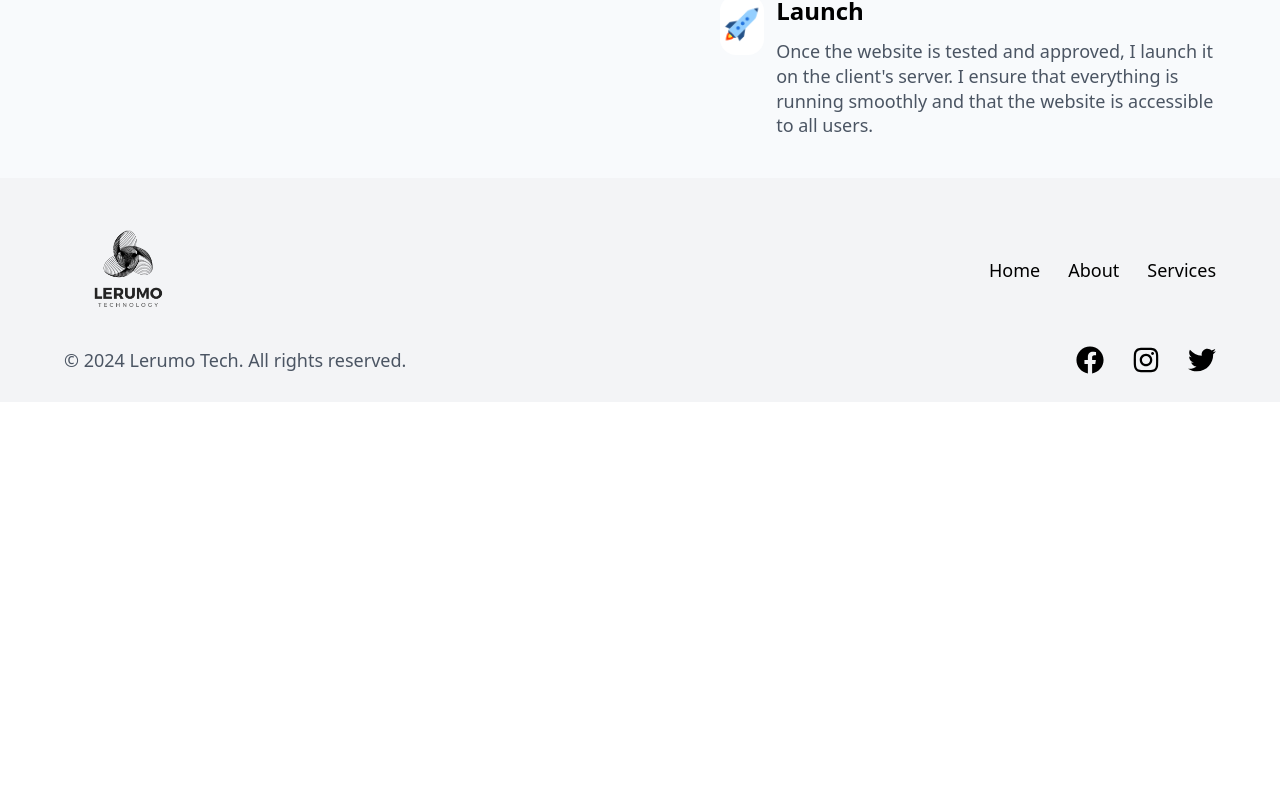
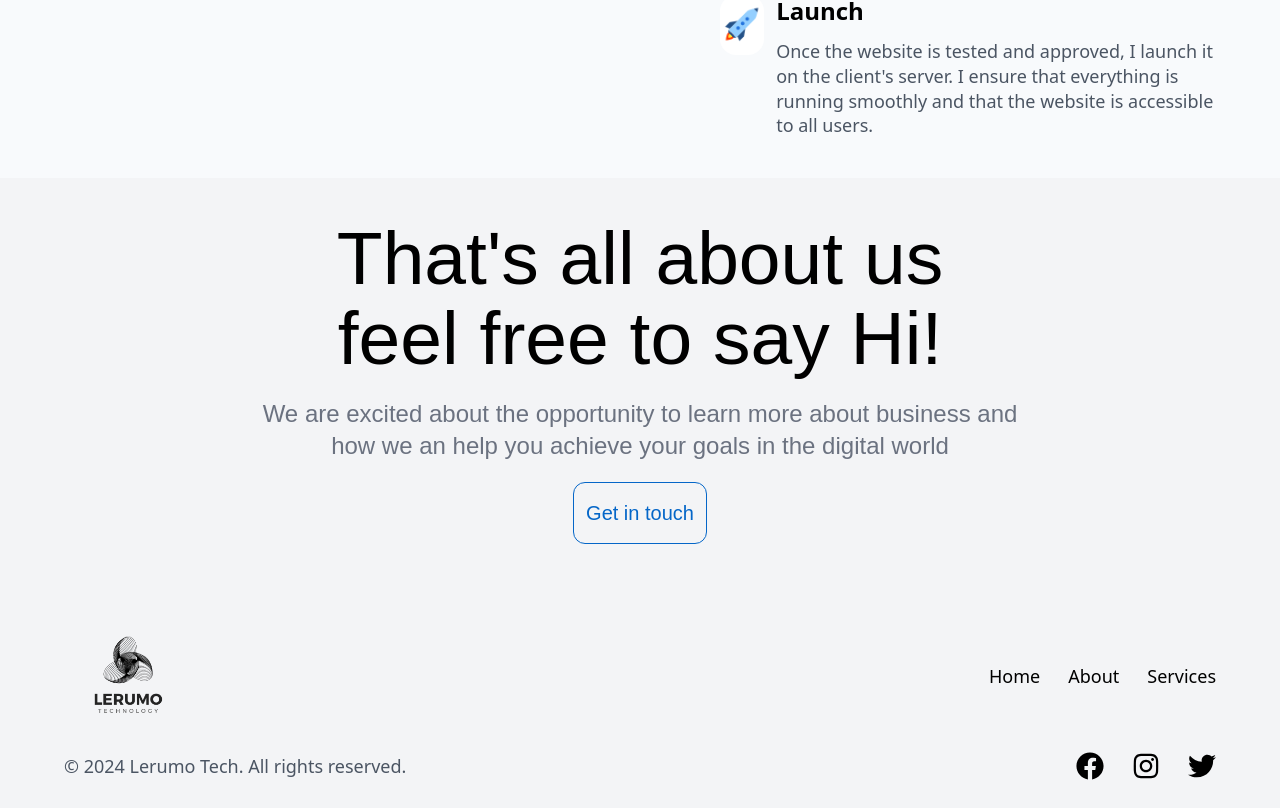
Before and after one commit to rorisangputu/lerumoweb, a React (Vite) app: page /about in a window 1280 px wide. Shown: the part 3395-4203 px from the top of the page. Before the commit the page ends 3797 px from the top, so only its background shows below. Built offline with nearby package versions, Linux system fonts and the light colour scheme.

Commit message:
changing call to action name

```diff
--- a/src/Pages/About.jsx
+++ b/src/Pages/About.jsx
@@ -1,4 +1,5 @@
 import AboutUs from "../Components/About/AboutUs"
+import CallToAction from "../Components/About/CallToAction"
 import Hero from "../Components/About/Hero"
 import Process from "../Components/About/Process"
 import WhyChooseUs from "../Components/About/WhyChooseUs"
@@ -11,6 +12,7 @@ const About = () => {
             <AboutUs />
             <WhyChooseUs />
             <Process />
+            <CallToAction />
         </div>
     )
 }
```
